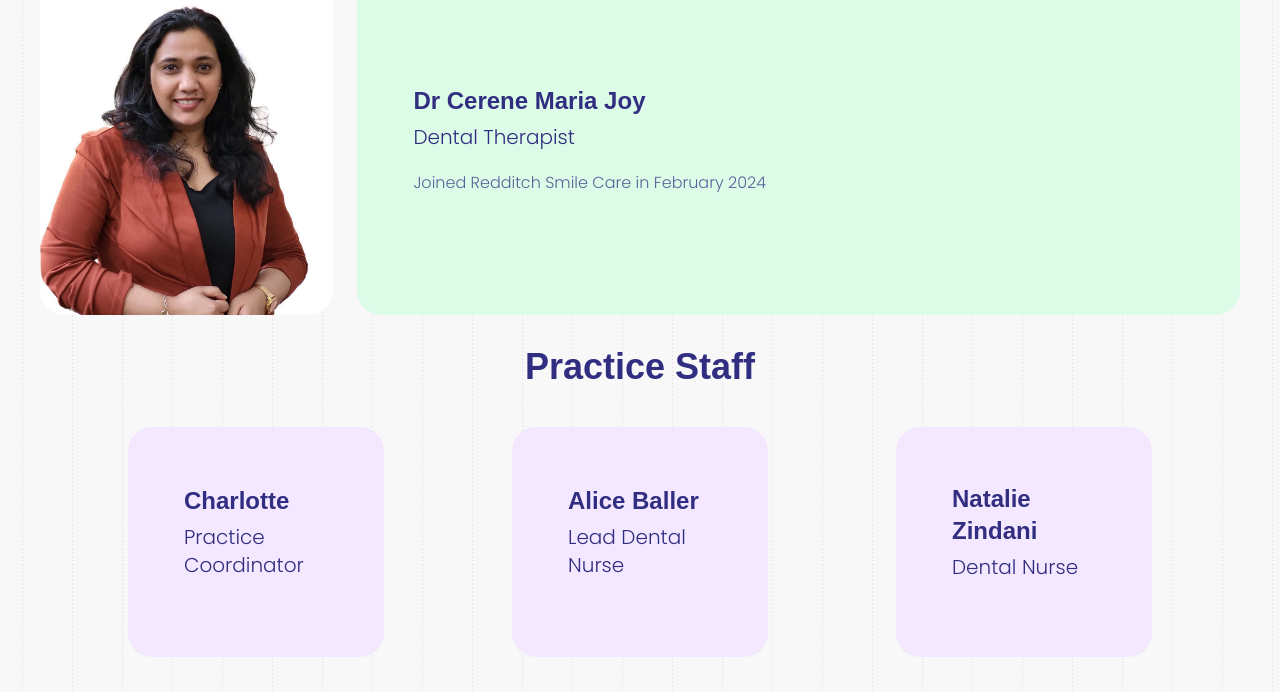
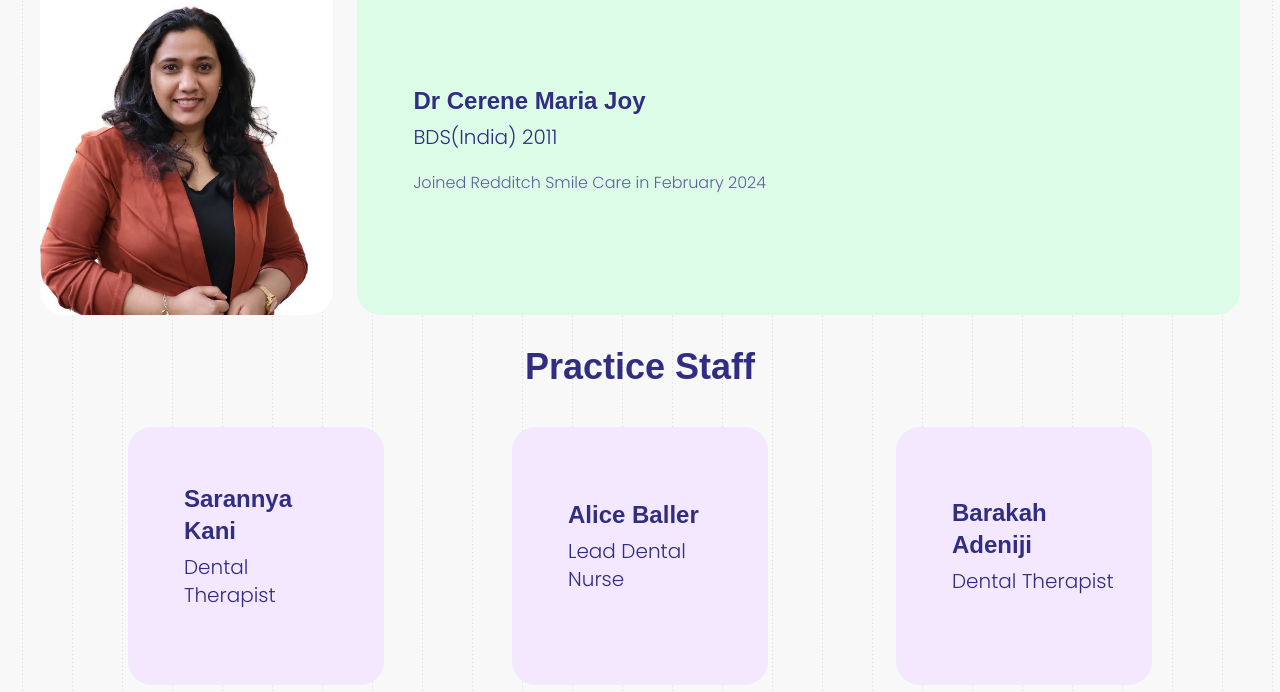
Before and after one commit to contactjasmine288/contactjasmine288.github.io, a website: page team.html in a window 1280 px wide. Shown: the part 1380-2072 px from the top of the page. Drawn offline with nearby package versions, Linux system fonts and the light colour scheme.

Commit message:
Update team.html

```diff
--- a/team.html
+++ b/team.html
@@ -548,7 +548,7 @@ border-radius: 4rem;
                 <div class="w-full lg:w-9/12 bg-green-100 rounded-3xl flex flex-col justify-center p-8 lg:p-14">
                     <h3 class="text-2xl capitalize text-indigo-900 font-semibold">Dr Cerene Maria Joy</h3>
                     <span class="inline-block capitalize text-xl text-indigo-900 font-light mt-1.5 mb-5">
-                        Dental Therapist</span>
+                        BDS(India) 2011</span>
                     <p class="text-indigo-900 opacity-75 leading-normal"> Joined Redditch Smile Care in February 2024
                     </p>
                 </div>
@@ -578,9 +578,9 @@ border-radius: 4rem;
             <!-- </div> -->
 
             <div class="w-full lg:w-[20%] bg-purple-100 rounded-3xl flex flex-col justify-center p-8 lg:p-14">
-                <h3 class="text-2xl capitalize text-indigo-900 font-semibold">Charlotte </h3>
+                <h3 class="text-2xl capitalize text-indigo-900 font-semibold">Sarannya Kani </h3>
                 <span class="inline-block capitalize text-xl text-indigo-900 font-light mt-1.5 mb-5">
-                    Practice Coordinator
+                    Dental Therapist
                 </span>
                 <!-- <p class="text-indigo-900 opacity-75 leading-normal"> Joined Redditch Smile Care in February 2024</p> -->
 
@@ -594,9 +594,9 @@ border-radius: 4rem;
 
             </div>
             <div class="w-full lg:w-[20%] bg-purple-100 rounded-3xl flex flex-col justify-center p-8 lg:p-14">
-                <h3 class="text-2xl capitalize text-indigo-900 font-semibold">Natalie Zindani</h3>
+                <h3 class="text-2xl capitalize text-indigo-900 font-semibold">Barakah Adeniji</h3>
                 <span class="inline-block capitalize text-xl text-indigo-900 font-light mt-1.5 mb-5">
-                    Dental Nurse</span>
+                    Dental Therapist</span>
                 <!-- <p class="text-indigo-900 opacity-75 leading-normal"> Joined Redditch Smile Care in February 2024</p> -->
 
             </div>
```
